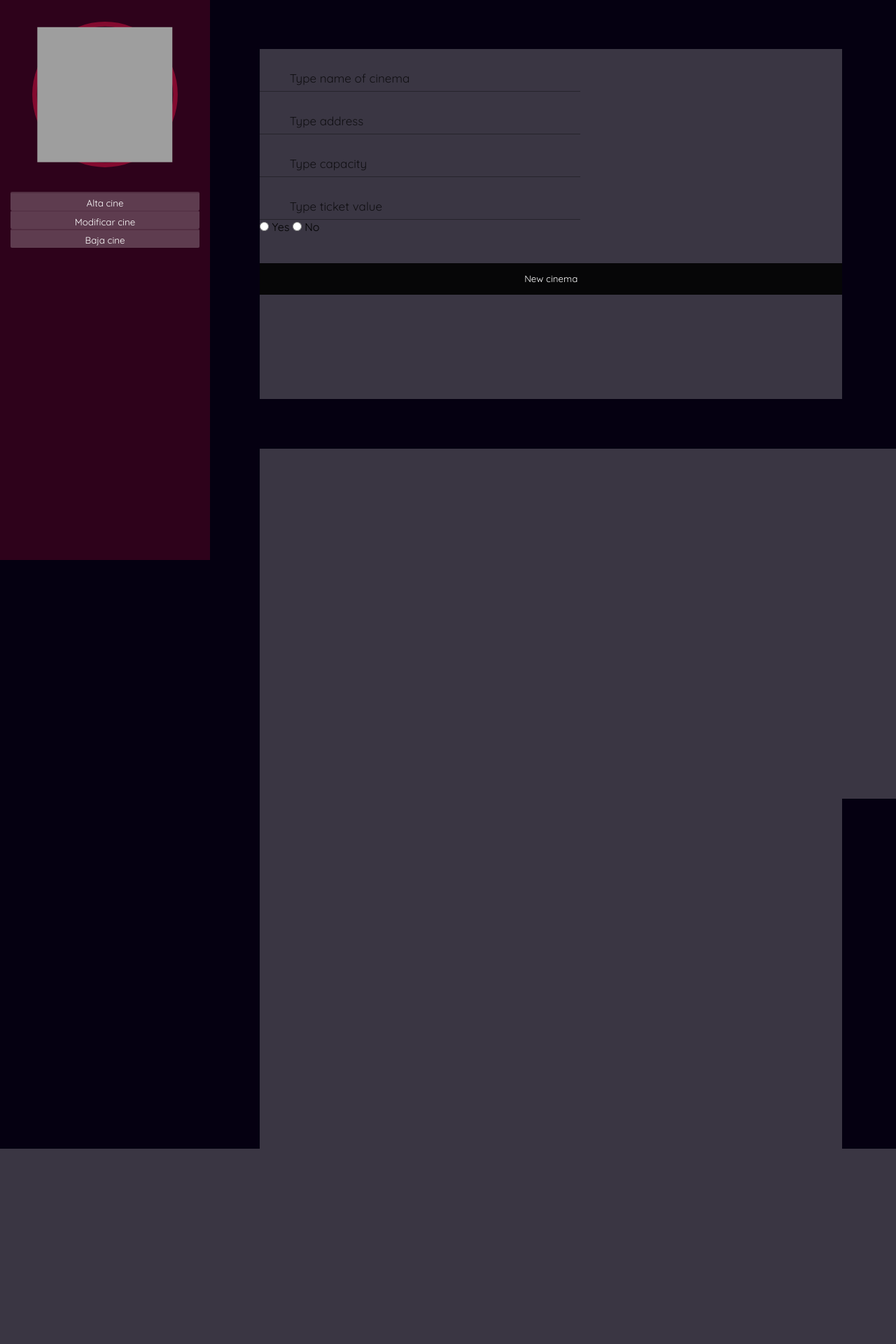
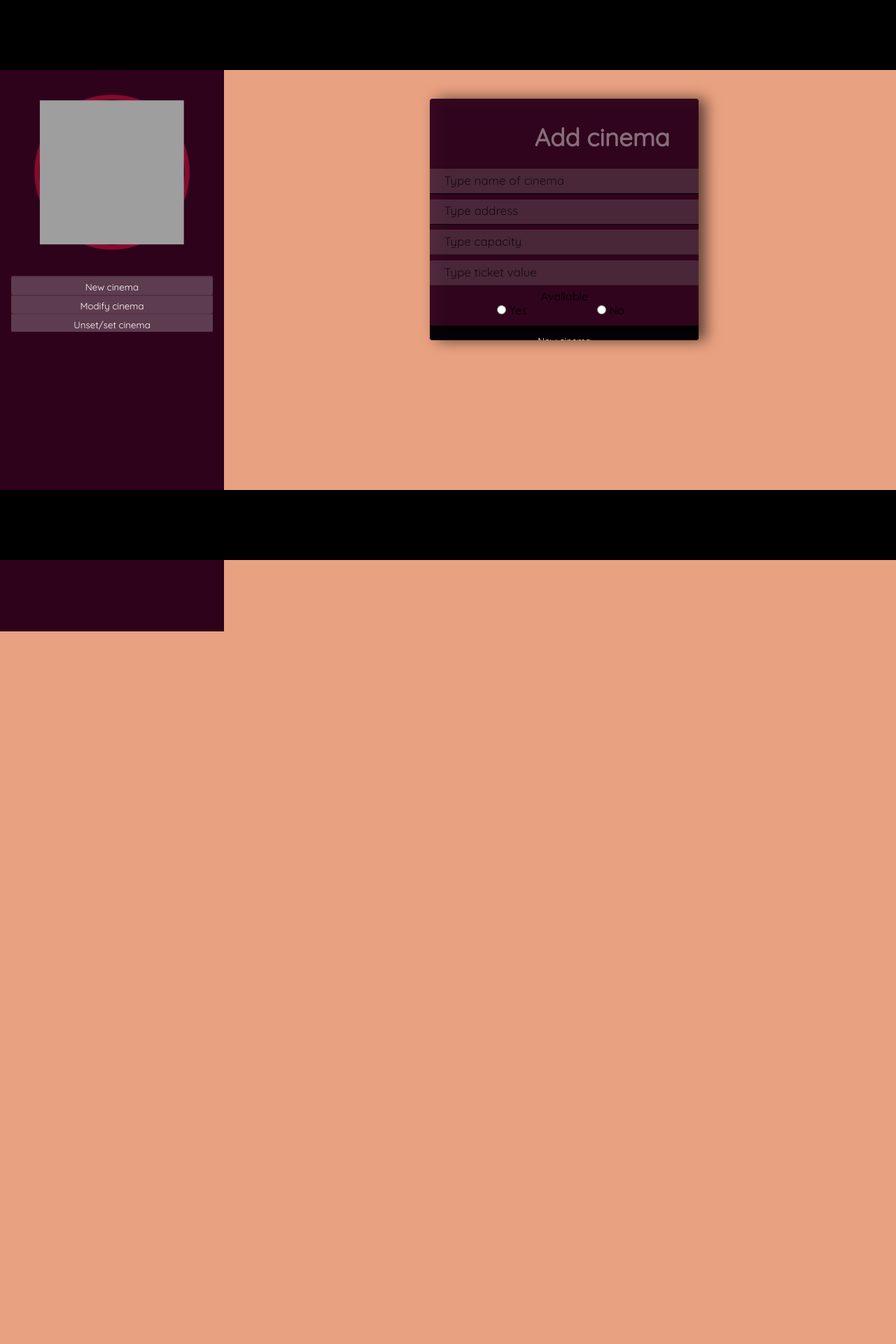
Before and after one commit to AgustinLopez17/MoviePass-FW-, a PHP site: page /Views/adminCines.php in a window 1280 px wide. Shown: the top 1920 px of the page at 70% size. Before the commit the page ends 1641 px from the top, so only its background shows below. Run offline with PHP 8.4, Linux system fonts and the light colour scheme; the template is opened without the code that fills it, so the values that code supplies are empty; some libraries are stand-ins or nearby versions; grey boxes are pictures that could not be loaded.

Commit message:
Baja
Se terminó todo lo necesario para la primera entrega, anda todo y no posee errores de ningun tipo.

```diff
--- a/Views/adminCines.php
+++ b/Views/adminCines.php
@@ -15,37 +15,45 @@
 
     <nav>
         <ul id="options">
-            <li id="cinemas"><button type="button" id="Alta">Alta cine</button> </li>
-            <li id="cinemas"><button type="button" id="Mod">Modificar cine</button></li>
-            <li id="cinemas"><button type="button" id="Baja">Baja cine</button></li>
+            <li id="cinemas"><button type="button" id="Alta">New cinema</button> </li>
+            <li id="cinemas"><button type="button" id="Mod">Modify cinema</button></li>
+            <li id="cinemas"><button type="button" id="Baja">Unset/set cinema</button></li>
         </ul>
     </nav>
 
+
 </header>
+<div class="barra"></div>
+<div class="barraAbajo"></div>
+
 
         <div class="alta">
-            <form action="<?php echo FRONT_ROOT ?>Cinema/addCine" method="POST"> <!-- averiguar como pija redireccionar esto   -->
+            <form id="formAlta" action="<?php echo FRONT_ROOT ?>Cinema/addCine" method="POST">
+                <h1 id="titleAdd">Add cinema</h1>
                 <input class="mdAlt" type="text" name="name" placeholder="Type name of cinema" required>
                 <input class="mdAlt" type="text" name="address" placeholder="Type address" required>
                 <input class="mdAlt" type="number" name="capacity" placeholder="Type capacity" required>
                 <input class="mdAlt" type="number" name="ticket_value" placeholder="Type ticket value" required>
+                <p> Available </p>
                 <input type="radio" name="available" value="1" required> Yes
                 <input type="radio" name="available" value="0 " required> No
                 <button type="submit" class="submit">New cinema</button>
             </form>
         </div>
         <div class="mod">
+                <h1 id="titleModify">Modify cinema</h1>
             <table>
                 <tr>
-                <?php foreach($cinemaList as $value){?>
+                    <?php foreach($cinemaList as $value){?>
                     <td>
-                        <form id="modC" action="<?php echo FRONT_ROOT ?>Cinema/modCine" method="POST"> <!-- averiguar como pija redireccionar esto   -->
-                            <input class="modInp" type="hidden" name="id" value="<?php echo $value->getId(); ?>">
-                            <input class="modInp" type="text" name="name" value="<?php echo $value->getName(); ?>">
-                            <input class="modInp" type="text" name="address" value="<?php echo $value->getAddress(); ?>">
-                            <input class="modInp" type="number" name="capacity"  value="<?php echo $value->getCapacity(); ?>">
-                            <input class="modInp" type="number" name="ticket_value"  value="<?php echo $value->getTicket_value(); ?>">
-                            <input class="modInp" type="hidden" name="available"  value="<?php echo $value->getAvailable(); ?>">
+                        <form id="modC" action="<?php echo FRONT_ROOT ?>Cinema/modCine" method="POST">
+
+                            <input type="hidden" name="id" value="<?php echo $value->getId(); ?>">
+                            <input type="text" name="name" value="<?php echo $value->getName(); ?>">
+                            <input type="text" name="address" value="<?php echo $value->getAddress(); ?>">
+                            <input type="number" name="capacity"  value="<?php echo $value->getCapacity(); ?>">
+                            <input type="number" name="ticket_value"  value="<?php echo $value->getTicket_value(); ?>">
+                            <input type="hidden" name="available"  value="<?php echo $value->getAvailable(); ?>">
                             <button type="submit" class="submit">Refresh</button>
                         </form>
                     </td>
@@ -55,10 +63,19 @@
             </ul>
         </div>
         <div class="baja">
+        <h1 id="titleBaja">Unset cinema</h1>
+        <form action="<?php echo FRONT_ROOT ?>Cinema/bajaCine">
             <ul id="bajaCinema">
-            <?php foreach($cinemaList as $value){?>
-                <li id="cinemas"><?php echo $value->getName(); ?></li> <?php } ?>
+            <?php
+            $id = array();
+            foreach($cinemaList as $value){?>
+                <li id="<?php if($value->getAvailable() == 0){ echo "cinemas2"; }else{ echo "cinemas" ;}  ?>" >
+                    <?php echo $value->getName(); ?>
+                    <input type="checkbox" name="check_list[]" value="<?php echo $value->getId(); ?>">
+                </li> <?php } ?>
             </ul>
+            <button type="submit"> SUBMIT </button>
+        </form>
         </div>
 
 </body>
--- a/Views/layout/styles/styleAdmC.css
+++ b/Views/layout/styles/styleAdmC.css
@@ -6,7 +6,7 @@
 }
 
 body{
-    background-color: #050011;
+    background-color: #d142007e;
     overflow: hidden;
 }
 
@@ -43,16 +43,42 @@ nav{
     padding: 2px;
     color: white;
     width: 100%;
-    margin-bottom: 5%;
+    margin-bottom: 2.5%;
+}
+
+#bajaCinema #cinemas2{
+    float: top;
+    margin: 0;
+    padding: 2px;
+    color: white;
+    width: 100%;
+    margin-bottom: 2.5%;
 }
 
 header{
+    padding-top:8% ;
     top: 0%;
     position: fixed;
-    width: 300px;
+    width: 25%;
     height: 100%;
     background-color: rgb(46, 2, 27);
     -webkit-transition: background-color .5s;
+
+}
+
+.barra{
+    width: 100%;
+    height: 100px;
+    background-color: black;
+    position: absolute;
+}
+.barraAbajo{
+    margin-top: 40.6%;
+    position: absolute;
+    width: 100%;
+    height: 100px;
+    background-color: black;
+    bottom: 0;
 }
 
 button{
@@ -73,22 +99,68 @@ button:hover{
 
 }
 
-.alta,.mod,.baja{
-    margin-top: 5.5%;
-    margin-left: 29%;
+.baja{
+    margin-top: 13%;
+    margin-left: 30%;
+    margin-bottom: 100%;
+    border-radius: 4px;
     width: 65%;
-    height: 500px;
-    background-color: rgba(255, 255, 255, 0.212);
+    height: 300px;
+    background-color: rgba(46, 2, 27, 0.952);
+    filter: drop-shadow(10px 0px 10px rgba(0, 0, 0, 0.623));
+}
 
+.mod{
+    border-radius: 4px;
+    margin-left: 30%;
+    margin-top: 13%;
+    width:65%;
+    height: 300px;
+    background-color: rgba(46, 2, 27, 0.952);
+    overflow-x: scroll;
+    scroll-behavior: smooth;
+    transition: 10s;
+    float: left;
 }
 
 
 
-.alta input[type="text"]:hover, input[type="text"]:hover,input[type="number"]:hover, input[type="number"]:hover{
+::-webkit-scrollbar {
+    height: 10px;
+    width: 10px;
+  }
+
+  ::-webkit-scrollbar-track {
+    background: transparent;
+  }
+  ::-webkit-scrollbar-thumb {
+      border-radius: 10px;
+    background: rgba(0, 0, 0, 0.308);
+  }
+  ::-webkit-scrollbar-thumb:hover {
+    background: #555;
+  }
+
+.alta{
+    border-radius: 4px;
+    margin-top: 11%;
+    width: 30%;
+    background-color: rgba(46, 2, 27, 0.952);
+    height: 320px;
+    margin-left: 48%;
+    margin-bottom: 100%;
+    padding-top: 2%;
+    filter: drop-shadow(10px 0px 10px rgba(0, 0, 0, 0.623));
+}
+
+
+
+input[placeholder="Alta cine"]:hover, input[placeholder="Modificar cine"]:hover,input[placeholder="Baja cine"]:hover{
     background-color: rgba(255, 255, 255, 0.055);
     transition: background-color linear .5s;
 
 }
+
 
 .alta ::placeholder{
     font-size:17px;
@@ -97,22 +169,9 @@ button:hover{
     color: rgba(0, 0, 0, 0.712);
 }
 
-.mdAlt input[type="text"], input[type="text"], input[type="number"], input[type="number"]{
-    margin-top: 3%;
-    padding-left: 5%;
-    height: 35px;
-    width: 95%;
-    background-color: rgba(207, 14, 14, 0);
-    border-bottom: solid 1px rgba(0, 0, 0, 0.342);
-    cursor: text;
-    display: block;
-    transition: background-color .5s;
-    outline: none;
-}
-
 
 .submit{
-    margin-top: 5%;
+    margin-top: 3%;
 }
 
 #cinemas{
@@ -126,37 +185,118 @@ button:hover{
     transition: background-color .2s;
 }
 
+#cinemas2{
+    padding-top: .5%;
+    text-align: center;
+    width: 90%;
+    border-radius: 2px;
+    height: 25px;
+    margin-left: 5%;
+    background-color: rgba(255, 0, 0, 0.253);
+    transition: background-color .2s;
+}
+
 #cinemas:hover{
     background-color: rgba(255, 255, 255, 0.459);
 }
 
+#cinemas2:hover{
+    background-color: rgba(255, 0, 0, 0.459);
+}
+
+img{
+    display: inline;
+    float: right;
+    width: 25px;
+    height: auto;
+}
 
 
+#modC{
+    margin-top: 20%;
+    margin-right: 20px;
+}
+
+input{
+    border-top: none;
+    border-left: none;
+    border-right: none;
+    border-bottom: solid 1px rgb(0, 0, 0);
+}
 
 
-.mod{
-    width: 90%;
-    overflow-x: scroll;
+input[name="name"], input[name="address"],input[name="capacity"],input[name="ticket_value"]{
+    margin-top: 1%;
 
-    scroll-behavior: smooth;
-    transition: 10s;
-    float: left;
-}
 
-#modC{
-    margin-top: 70%;
-}
+    height: 35px;
+    width: 300px;
+    background-color: rgba(255, 255, 255, 0.267);
 
-.modInp input[type="text"], input[type="text"], input[type="number"], input[type="number"]{
-    margin-top: 3%;
-    padding-left: 5%;
-    height: 35px;
-    width: 50%;
-    background-color: rgba(207, 14, 14, 0);
-    border-bottom: solid 1px rgba(0, 0, 0, 0.342);
     cursor: text;
     display: block;
     transition: background-color .5s;
     outline: none;
+}
+
+input[name="name"]:hover, input[name="address"]:hover,input[name="capacity"]:hover,input[name="ticket_value"]:hover{
+    background-color: rgba(255, 255, 255, 0.295);
+}
+
+input[placeholder="Type name of cinema"],input[placeholder="Type address"],input[placeholder="Type capacity"],input[placeholder="Type ticket value"]{
+    margin-top: 2%;
+
+    padding-left: 5%;
+    height: 35px;
+    width: 100%;
+    background-color: rgba(197, 197, 197, 0.171);
+    cursor: text;
+    display: block;
+    transition: background-color .5s;
+    outline: none;
+}
+
+input[type="radio"]{
+
+    margin-left: 25%;
+}
+
+p{
+    margin-top: 5px;
+    margin-bottom: 0;
+    text-align: center;
+}
+
+#titleAdd{
+    color: rgba(255, 255, 255, 0.418);
+    margin-left: 28%;
+    margin-bottom: 6%;
+}
+
+#titleModify{
+    color: rgba(255, 255, 255, 0.418);
+    margin-left: 24%;
+    margin-top: 1%;
+    margin-bottom: 6%;
+    position: fixed;
+}
+
+
+#titleBaja{
+    color: rgba(255, 255, 255, 0.418);
+    margin-left: 37.5%;
+    margin-bottom: 3%;
+    margin-top: 2%;
 
 }
+
+input[placeholder="Type name of cinema"]:hover,input[placeholder="Type address"]:hover,input[placeholder="Type capacity"]:hover,input[placeholder="Type ticket value"]:hover{
+
+    background-color: rgba(197, 197, 197, 0.295);
+
+}
+
+
+.baja{
+    overflow-y: scroll;
+}
```
Also changed, not shown: Controllers/CinemaController.php (+25 -3 lines), Data/jCinema.json (+4 -76 lines), Data/jMovie.json (+8 -0 lines), Views/home.php (+5 -5 lines), Views/img/close.png (added).
